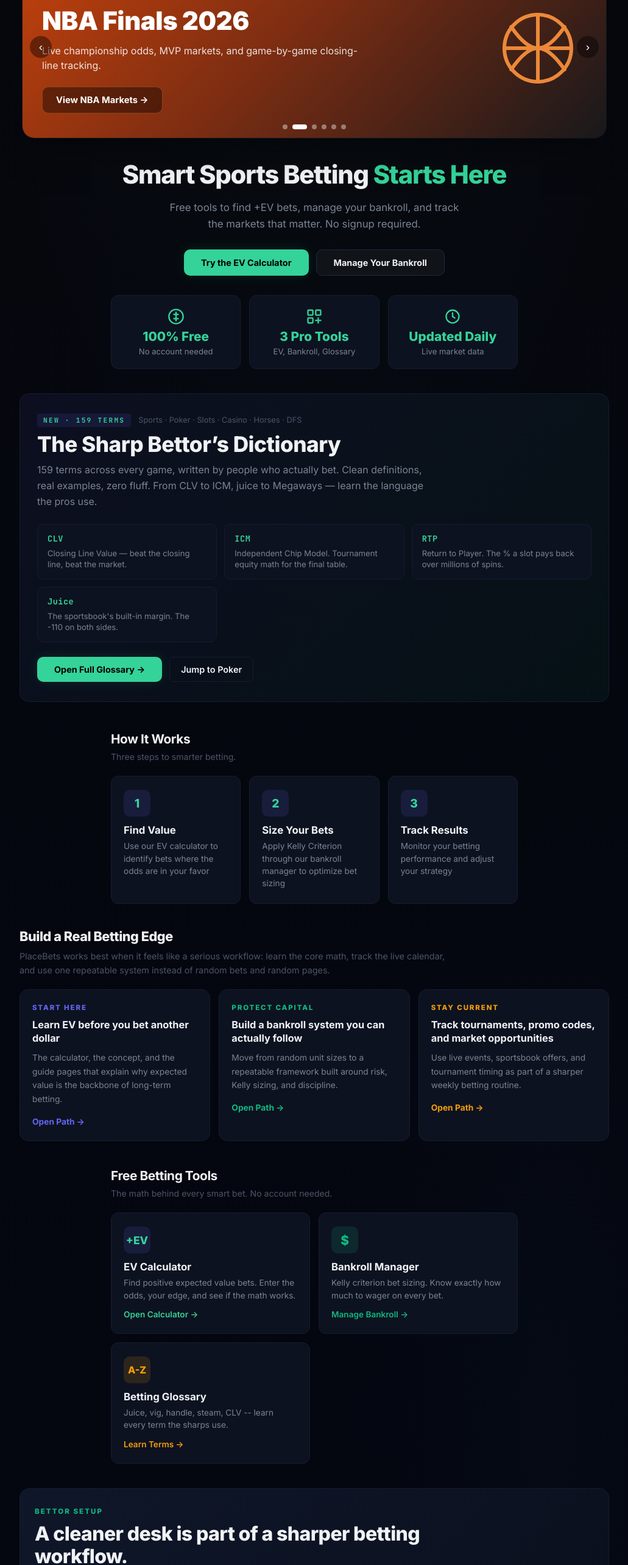
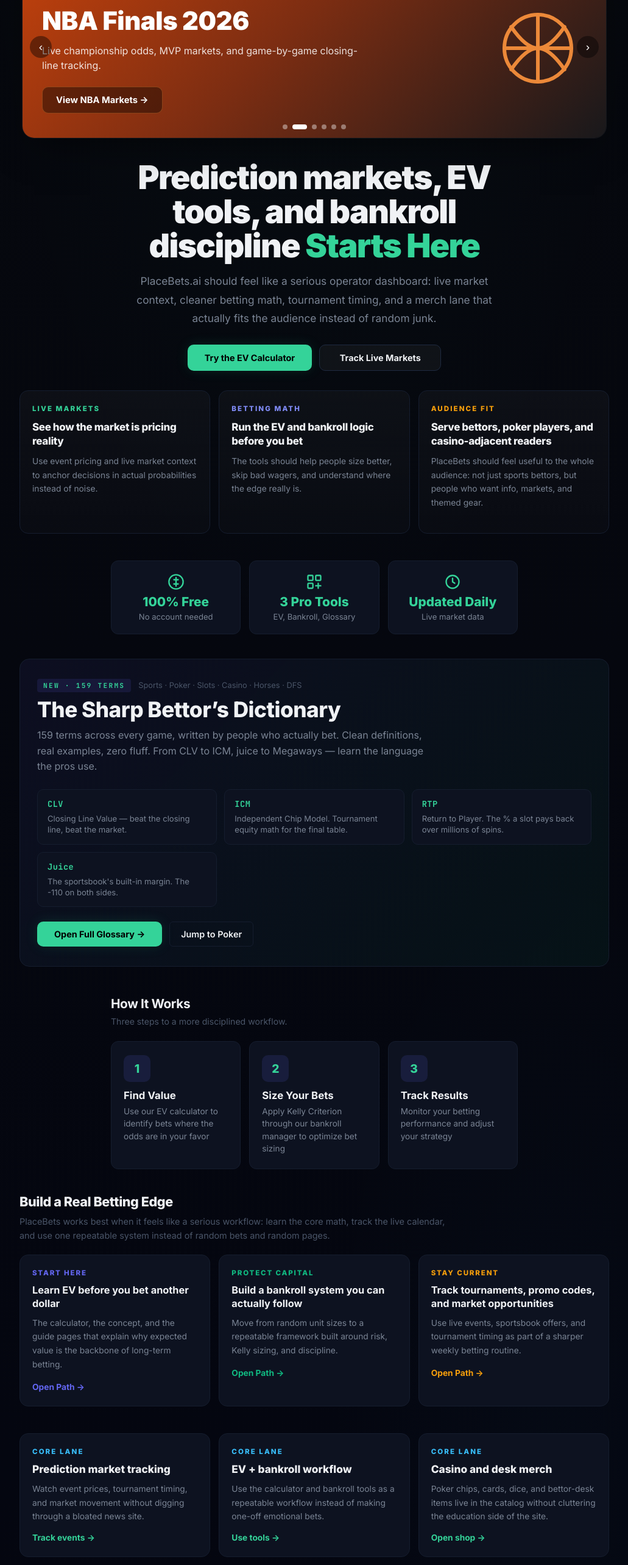
Before and after one commit to placebetsai/Placebetsai, a Next.js app: page / in a window 1280 px wide. Shown: the part 234-2800 px from the top of the page at 61% size, without its empty margins (124-1155 px from the left). Built offline with nearby package versions, Linux system fonts and the light colour scheme; no server answers.

Commit message:
shop: strip customer-visible Fashionistas branding; backlinks + href URLs stay

```diff
--- a/components/HomePageClient.js
+++ b/components/HomePageClient.js
@@ -303,44 +303,56 @@
   },
 ];
 
-/**
- * Converts a raw Kalshi market title into plain English.
- * Falls back to the original title if no pattern matches.
- */
-function humanizeTitle(title) {
-  if (!title) return "Market";
+const EDGE_PILLARS = [
+  {
+    tag: "Live markets",
+    title: "See how the market is pricing reality",
+    desc: "Use event pricing and live market context to anchor decisions in actual probabilities instead of noise.",
+    color: "#34d399",
+  },
+  {
+    tag: "Betting math",
+    title: "Run the EV and bankroll logic before you bet",
+    desc: "The tools should help people size better, skip bad wagers, and understand where the edge really is.",
+    color: "#818cf8",
+  },
+  {
+    tag: "Audience fit",
+    title: "Serve bettors, poker players, and casino-adjacent readers",
+    desc: "PlaceBets should feel useful to the whole audience: not just sports bettors, but people who want info, markets, and themed gear.",
+    color: "#f59e0b",
+  },
+];
 
-  // "Will X happen?" -> "X to happen"
-  let t = title.replace(/\?$/, "").trim();
+const CORE_LANES = [
+  {
+    title: "Prediction market tracking",
+    desc: "Watch event prices, tournament timing, and market movement without digging through a bloated news site.",
+    href: "/tournaments",
+    cta: "Track events →",
+  },
+  {
+    title: "EV + bankroll workflow",
+    desc: "Use the calculator and bankroll tools as a repeatable workflow instead of making one-off emotional bets.",
+    href: "/calculators",
+    cta: "Use tools →",
+  },
+  {
+    title: "Casino and desk merch",
+    desc: "Poker chips, cards, dice, and bettor-desk items live in the catalog without cluttering the education side of the site.",
+    href: "/shop",
+    cta: "Open shop →",
+  },
+];
 
-  // "Will the NBA..." -> "NBA..."
-  t = t.replace(/^Will\s+(the\s+)?/i, "");
-
-  // Capitalize first letter
-  t = t.charAt(0).toUpperCase() + t.slice(1);
-
-  return t;
-}
-
-/**
- * Returns a color for the probability bar based on probability value.
- */
-function probColor(pct) {
-  if (pct >= 70) return "#10b981"; // green - likely
-  if (pct >= 40) return "#f59e0b"; // amber - toss-up
-  return "#ef4444"; // red - unlikely
-}
-
-export default function HomePageClient({ initialMarkets = [] }) {
-  const topPicks = initialMarkets.slice(0, 5);
-
+export default function HomePageClient() {
   const jsonLdWebsite = {
     "@context": "https://schema.org",
     "@type": "WebSite",
     name: "PlaceBets.ai",
     url: SITE_URL,
     description:
-      "Free sports betting tools, live odds, and expert picks for smart bettors.",
+      "Prediction market data, EV calculators, bankroll tools, tournament tracking, and betting education for disciplined bettors.",
   };
 
   const jsonLdOrg = {
@@ -379,34 +391,82 @@
 
           <div style={{ textAlign: "center", maxWidth: 720, margin: "0 auto" }}>
           <h1 style={{
-            fontSize: "clamp(1.8rem, 5vw, 2.6rem)",
-            fontWeight: 800,
-            lineHeight: 1.15,
+            fontSize: "clamp(2.15rem, 6vw, 3.35rem)",
+            fontWeight: 900,
+            lineHeight: 1.04,
             marginBottom: 16,
             color: "var(--text-main, #e5e7eb)",
+            letterSpacing: "-0.03em",
           }}>
-            Smart Sports Betting{" "}
+            Prediction markets, EV tools, and bankroll discipline{" "}
             <span style={{ color: "var(--primary, #6366f1)" }}>Starts Here</span>
           </h1>
           <p style={{
-            fontSize: "1.05rem",
+            fontSize: "1.08rem",
             color: "var(--text-muted, #9ca3af)",
-            lineHeight: 1.6,
+            lineHeight: 1.75,
             marginBottom: 28,
-            maxWidth: 480,
+            maxWidth: 620,
             margin: "0 auto 28px",
           }}>
-            Free tools to find +EV bets, manage your bankroll, and track the
-            markets that matter. No signup required.
+            PlaceBets.ai should feel like a serious operator dashboard: live market context, cleaner betting math,
+            tournament timing, and a merch lane that actually fits the audience instead of random junk.
           </p>
           <div style={{ display: "flex", gap: 12, justifyContent: "center", flexWrap: "wrap" }}>
             <Link href="/calculators" className="btn btn-primary btn-lg" style={{ minWidth: 200 }}>
               Try the EV Calculator
             </Link>
-            <Link href="/bankroll" className="btn btn-ghost btn-lg" style={{ minWidth: 200 }}>
-              Manage Your Bankroll
+            <Link href="/tournaments" className="btn btn-ghost btn-lg" style={{ minWidth: 200 }}>
+              Track Live Markets
             </Link>
           </div>
+          </div>
+        </section>
+
+        <section style={{ maxWidth: 1000, margin: "0 auto", padding: "0 16px 44px" }}>
+          <div style={{
+            display: "grid",
+            gridTemplateColumns: "repeat(auto-fit, minmax(240px, 1fr))",
+            gap: 14,
+          }}>
+            {EDGE_PILLARS.map((item) => (
+              <div
+                key={item.title}
+                style={{
+                  background: "linear-gradient(180deg, rgba(255,255,255,0.03), rgba(255,255,255,0.015))",
+                  border: "1px solid var(--border, #1f2937)",
+                  borderRadius: 14,
+                  padding: "22px 20px",
+                }}
+              >
+                <div style={{
+                  color: item.color,
+                  fontSize: "0.72rem",
+                  fontWeight: 800,
+                  letterSpacing: "0.18em",
+                  textTransform: "uppercase",
+                  marginBottom: 12,
+                }}>
+                  {item.tag}
+                </div>
+                <h2 style={{
+                  fontSize: "1.06rem",
+                  fontWeight: 800,
+                  lineHeight: 1.35,
+                  color: "var(--text-main, #e5e7eb)",
+                  marginBottom: 10,
+                }}>
+                  {item.title}
+                </h2>
+                <p style={{
+                  fontSize: "0.86rem",
+                  lineHeight: 1.65,
+                  color: "var(--text-muted, #9ca3af)",
+                }}>
+                  {item.desc}
+                </p>
+              </div>
+            ))}
           </div>
         </section>
 
@@ -621,7 +681,7 @@
             color: "var(--text-dim, #6b7280)",
             marginBottom: 20,
           }}>
-            Three steps to smarter betting.
+            Three steps to a more disciplined workflow.
           </p>
 
           <div style={{
@@ -735,6 +795,60 @@
                 </p>
                 <span style={{ color: path.color, fontWeight: 700, fontSize: "0.86rem" }}>
                   Open Path →
+                </span>
+              </Link>
+            ))}
+          </div>
+        </section>
+
+        <section style={{ maxWidth: 1000, margin: "0 auto", padding: "0 16px 44px" }}>
+          <div style={{
+            display: "grid",
+            gridTemplateColumns: "repeat(auto-fit, minmax(260px, 1fr))",
+            gap: 14,
+          }}>
+            {CORE_LANES.map((lane) => (
+              <Link
+                key={lane.title}
+                href={lane.href}
+                style={{
+                  display: "block",
+                  background: "var(--bg-card, #0f172a)",
+                  border: "1px solid var(--border, #1f2937)",
+                  borderRadius: 14,
+                  padding: "22px 20px",
+                  textDecoration: "none",
+                }}
+              >
+                <div style={{
+                  fontSize: "0.72rem",
+                  fontWeight: 800,
+                  letterSpacing: "0.18em",
+                  textTransform: "uppercase",
+                  color: "var(--accent, #38bdf8)",
+                  marginBottom: 10,
+                }}>
+                  Core lane
+                </div>
+                <div style={{
+                  fontSize: "1.08rem",
+                  fontWeight: 800,
+                  lineHeight: 1.35,
+                  color: "var(--text-main, #e5e7eb)",
+                  marginBottom: 10,
+                }}>
+                  {lane.title}
+                </div>
+                <p style={{
+                  fontSize: "0.86rem",
+                  lineHeight: 1.65,
+                  color: "var(--text-muted, #9ca3af)",
+                  marginBottom: 12,
+                }}>
+                  {lane.desc}
+                </p>
+                <span style={{ color: "var(--primary, #34d399)", fontWeight: 700, fontSize: "0.86rem" }}>
+                  {lane.cta}
                 </span>
               </Link>
             ))}
@@ -903,61 +1017,6 @@
           <SportsbookCTA />
         </section>
 
-        {/* ========== SPORTS BETTING 101 ========== */}
-        <section style={{ maxWidth: 700, margin: "0 auto", padding: "0 16px 40px" }}>
-          <h2 style={{
-            fontSize: "1.3rem",
-            fontWeight: 700,
-            marginBottom: 6,
-            color: "var(--text-main, #e5e7eb)",
-          }}>
-            Sports Betting 101
-          </h2>
-          <p style={{
-            fontSize: "0.88rem",
-            color: "var(--text-dim, #6b7280)",
-            marginBottom: 20,
-          }}>
-            Learn the fundamentals before you place a bet.
-          </p>
-
-          <div style={{
-            display: "grid",
-            gridTemplateColumns: "repeat(auto-fit, minmax(280px, 1fr))",
-            gap: 14,
-          }}>
-            {[
-              { title: "What is Expected Value?", desc: "Understand why EV is the single most important concept in profitable sports betting.", href: "/ev-betting" },
-              { title: "Kelly Criterion Explained", desc: "The mathematical formula that tells you exactly how much to wager on each bet.", href: "/bankroll" },
-              { title: "Reading Betting Odds", desc: "American, decimal, and fractional odds demystified. Convert between formats instantly.", href: "/glossary" },
-              { title: "Bankroll Management Tips", desc: "Protect your money with proven strategies used by professional bettors.", href: "/bankroll" },
-            ].map((card, i) => (
-              <Link key={i} href={card.href} style={{
-                display: "block",
-                background: "var(--bg-card, #0f172a)",
-                border: "1px solid var(--border, #1f2937)",
-                borderRadius: 12,
-                padding: "20px 20px",
-                textDecoration: "none",
-                transition: "border-color 0.2s, transform 0.2s",
-              }}>
-                <h3 style={{
-                  fontSize: "1rem",
-                  fontWeight: 700,
-                  color: "var(--text-main, #e5e7eb)",
-                  marginBottom: 6,
-                }}>{card.title}</h3>
-                <p style={{
-                  fontSize: "0.85rem",
-                  color: "var(--text-muted, #9ca3af)",
-                  lineHeight: 1.5,
-                  margin: 0,
-                }}>{card.desc}</p>
-              </Link>
-            ))}
-          </div>
-        </section>
-
         {/* ========== UPCOMING EVENTS ========== */}
         <section style={{ maxWidth: 700, margin: "0 auto", padding: "0 16px 40px" }}>
           <h2 style={{
@@ -1074,44 +1133,6 @@
           </Link>
         </section>
 
-        {/* ========== FOOTER ========== */}
-        <footer style={{
-          textAlign: "center",
-          padding: "24px 20px 32px",
-          borderTop: "1px solid var(--border, #1f2937)",
-          marginTop: 20,
-        }}>
-          <div style={{
-            display: "flex",
-            justifyContent: "center",
-            gap: 20,
-            flexWrap: "wrap",
-            marginBottom: 16,
-          }}>
-            <Link href="/responsible-gambling" style={{ fontSize: "0.8rem", color: "var(--text-muted, #9ca3af)", textDecoration: "none" }}>
-              Responsible Gambling
-            </Link>
-            <Link href="/terms" style={{ fontSize: "0.8rem", color: "var(--text-muted, #9ca3af)", textDecoration: "none" }}>
-              Terms
-            </Link>
-            <Link href="/privacy" style={{ fontSize: "0.8rem", color: "var(--text-muted, #9ca3af)", textDecoration: "none" }}>
-              Privacy
-            </Link>
-            <Link href="/contact" style={{ fontSize: "0.8rem", color: "var(--text-muted, #9ca3af)", textDecoration: "none" }}>
-              Contact
-            </Link>
-          </div>
-          <p style={{
-            fontSize: "0.7rem",
-            color: "var(--text-dim, #6b7280)",
-            lineHeight: 1.6,
-            maxWidth: 480,
-            margin: "0 auto",
-          }}>
-            Educational content only -- not betting or financial advice. 21+ where legal.
-            Gambling Problem? Call 1-800-GAMBLER.
-          </p>
-        </footer>
       </div>
     </>
   );
```
Also changed, not shown: app/shop/page.js (+9 -13 lines), 1 other file (tests, documents, lock files or other folders).
